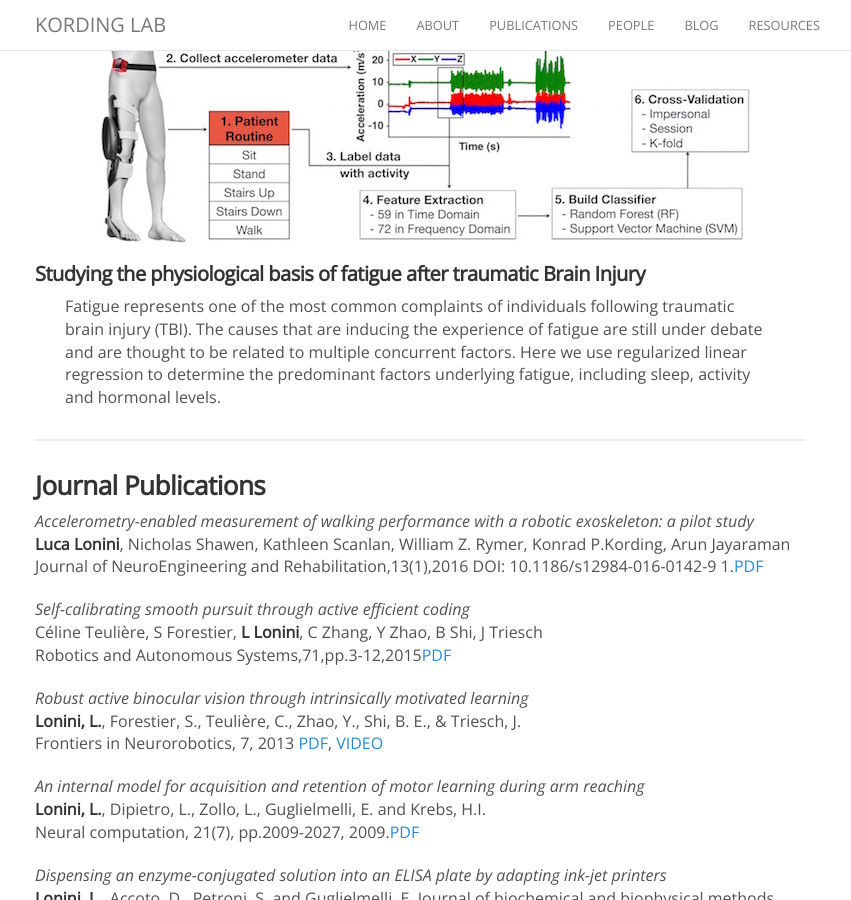
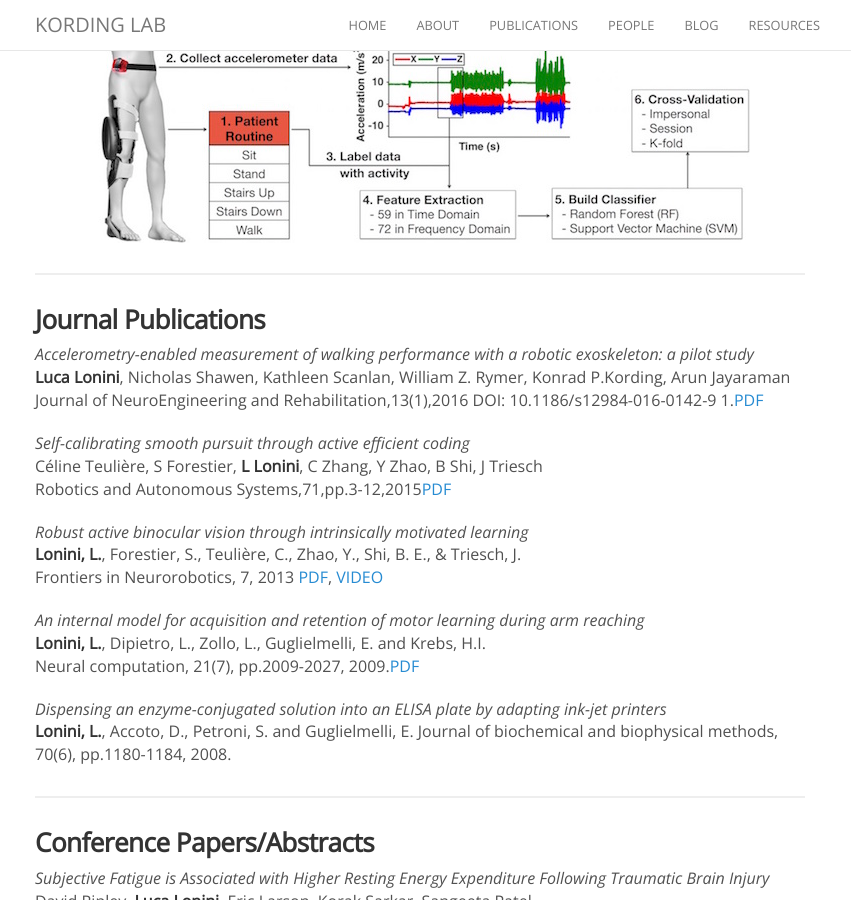
Before and after one commit to KordingLab/KordingLab.github.io, a Jekyll site: the page built from _people/luca_lonini.md, in a window 1280 px wide and 900 px high, scrolled down 1671 px. Shown: the whole window, without its empty margins (220-1071 px from the left). Built offline with Jekyll 4.4.1, drawn with Linux system fonts in a browser that asks for light colours; nearby versions of some CDN libraries; comment, search, counter and statistics services are not loaded.

Commit message:
Update luca_lonini.md

```diff
--- a/_people/luca_lonini.md
+++ b/_people/luca_lonini.md
@@ -47,11 +47,6 @@ My current research at Northwestern and RIC is focused on using data from wearab
 <figure><center>
   <img src="{{site.baseurl}}/images/others/CbraceSmall.jpg" data-action="zoom"/>
 </center></figure>
-
-
-#### Studying the physiological basis of fatigue after traumatic Brain Injury
-
-> Fatigue represents one of the most common complaints of individuals following traumatic brain injury (TBI). The causes that are inducing the experience of fatigue are still under debate and are thought to be related to multiple concurrent factors. Here we use regularized linear regression to determine the predominant factors underlying fatigue, including sleep, activity and hormonal levels.
 
 <hr>
 
```
